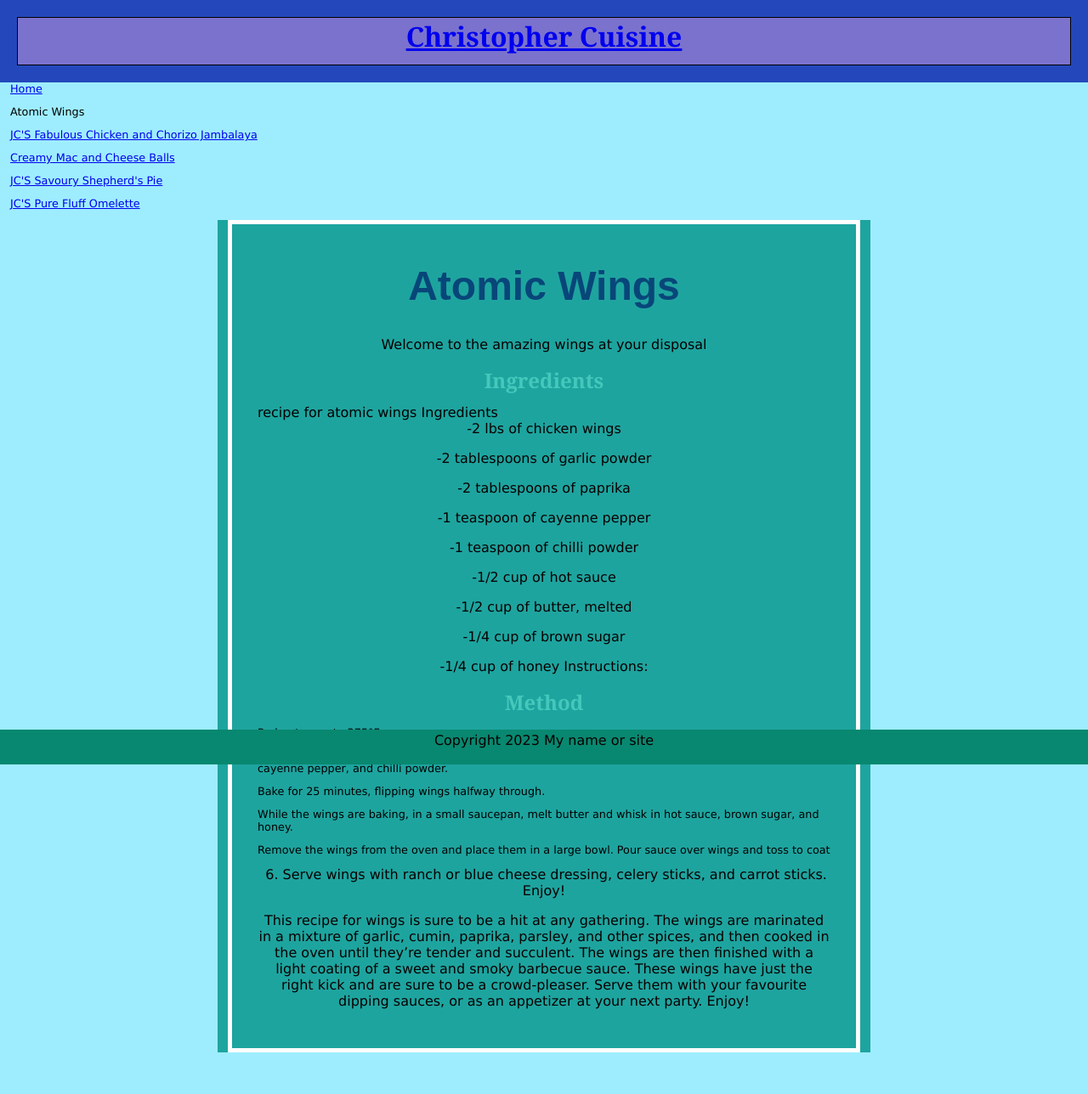
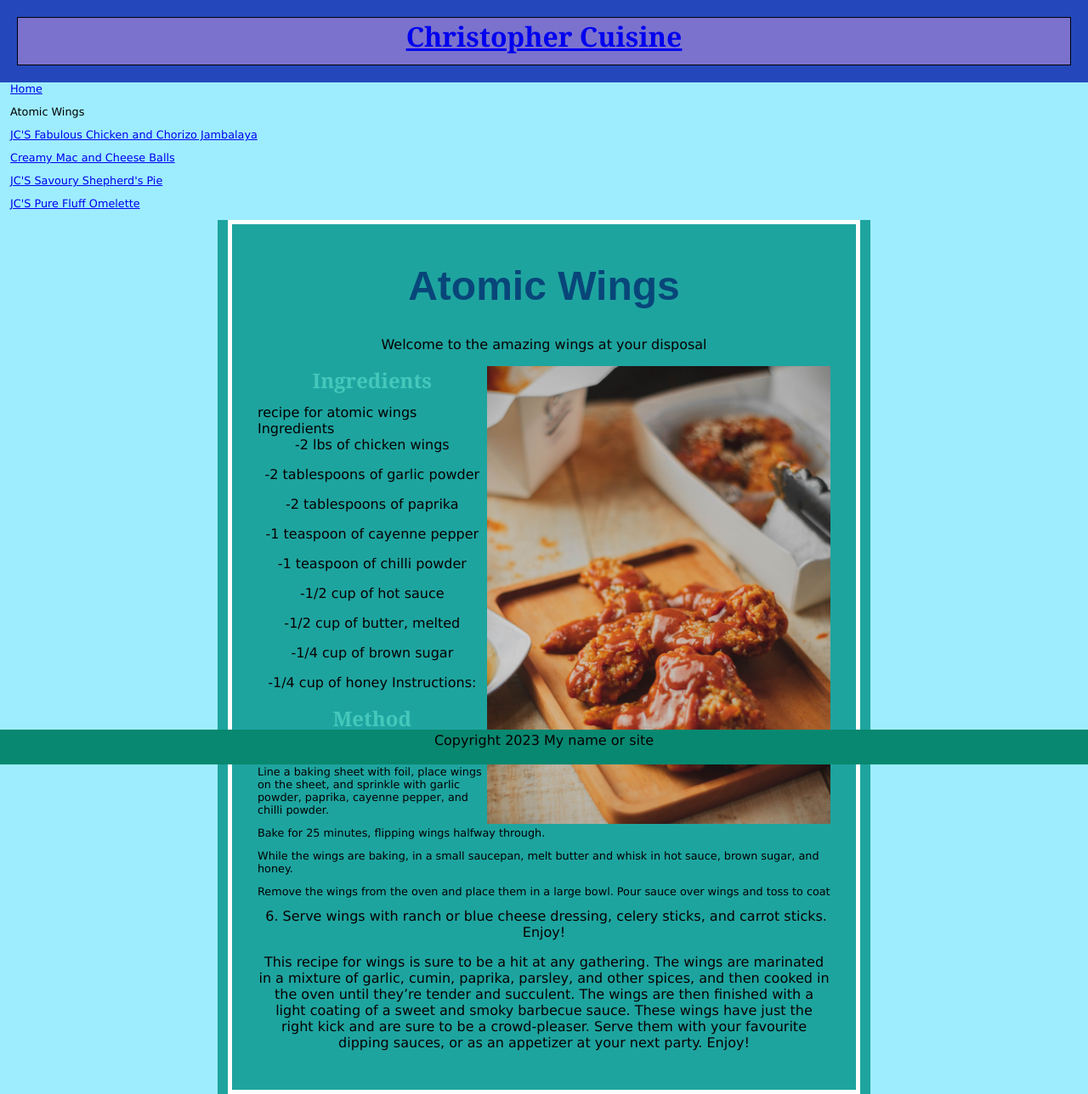
Before and after one commit to JEREMY-0/JCuisine, a Jekyll site: the page built from _recipes/recipe2.md, in a window 1280 px wide. Shown: the whole page at 85% size. Built offline with Jekyll 4.4.1, drawn with Linux system fonts in a browser that asks for light colours; before the commit the page ends 1239 px from its top, so only the background shows below that.

Commit message:
Update Recipe “recipe2”

```diff
--- a/_recipes/recipe2.md
+++ b/_recipes/recipe2.md
@@ -6,6 +6,12 @@ layout: recipe
 published: true
 ---
 W﻿elcome to the amazing wings at your disposal
+
+
+
+![](../uploads/pexels-teguh-sugi-6368747.jpg)
+
+
 
 # Ingredients
 
```
Also changed, not shown: uploads/pexels-teguh-sugi-6368747.jpg (added).
